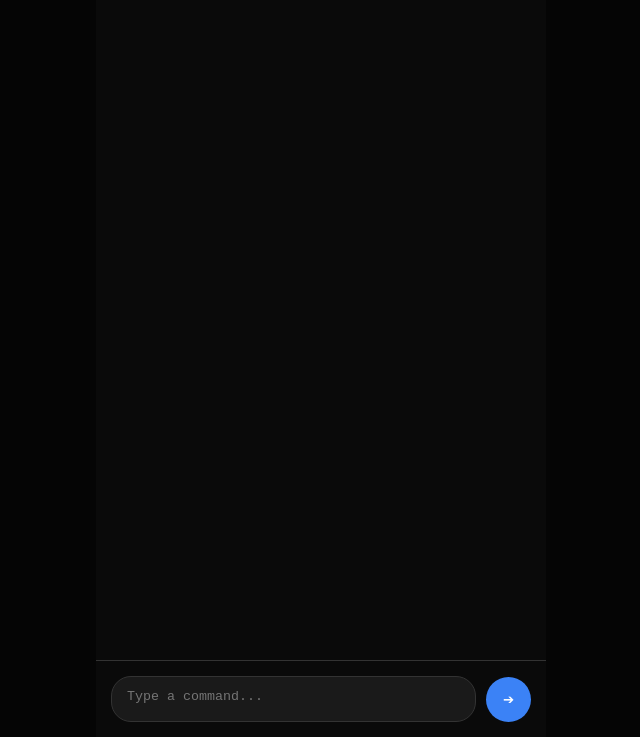
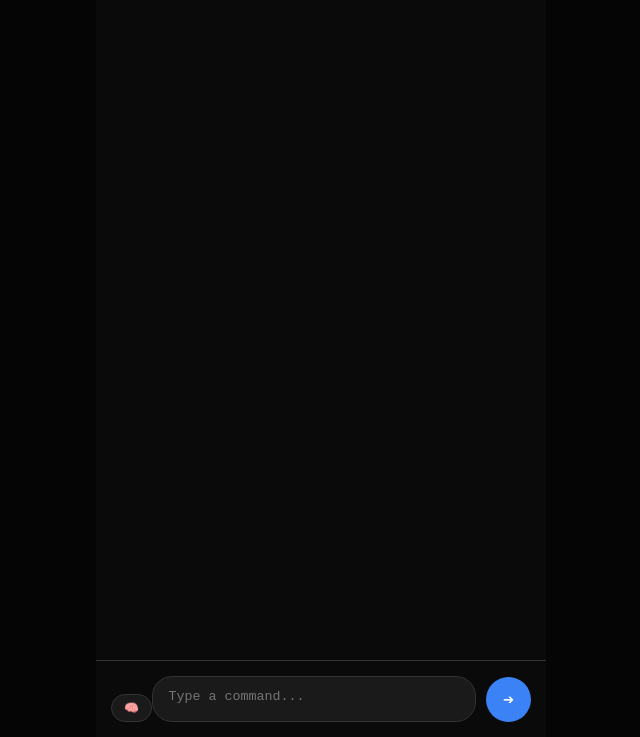
Before and after one commit to INJAN-STUDIO/BETA, a plain HTML site: page static/index.html in a window 1280 px wide. Shown: the part 63-800 px from the top of the page, without its empty margins (319-959 px from the left). Drawn offline with Linux system fonts and the light colour scheme.

Commit message:
Update index.html

```diff
--- a/static/index.html
+++ b/static/index.html
@@ -26,6 +26,7 @@
 
         <!-- Input -->
         <div id="input-area">
+            <button id="think-toggle-btn" title="Show thinking process">🧠</button>
             <textarea id="user-input" rows="1" placeholder="Type a command..."></textarea>
             <button id="send-btn">➔</button>
         </div>
```
